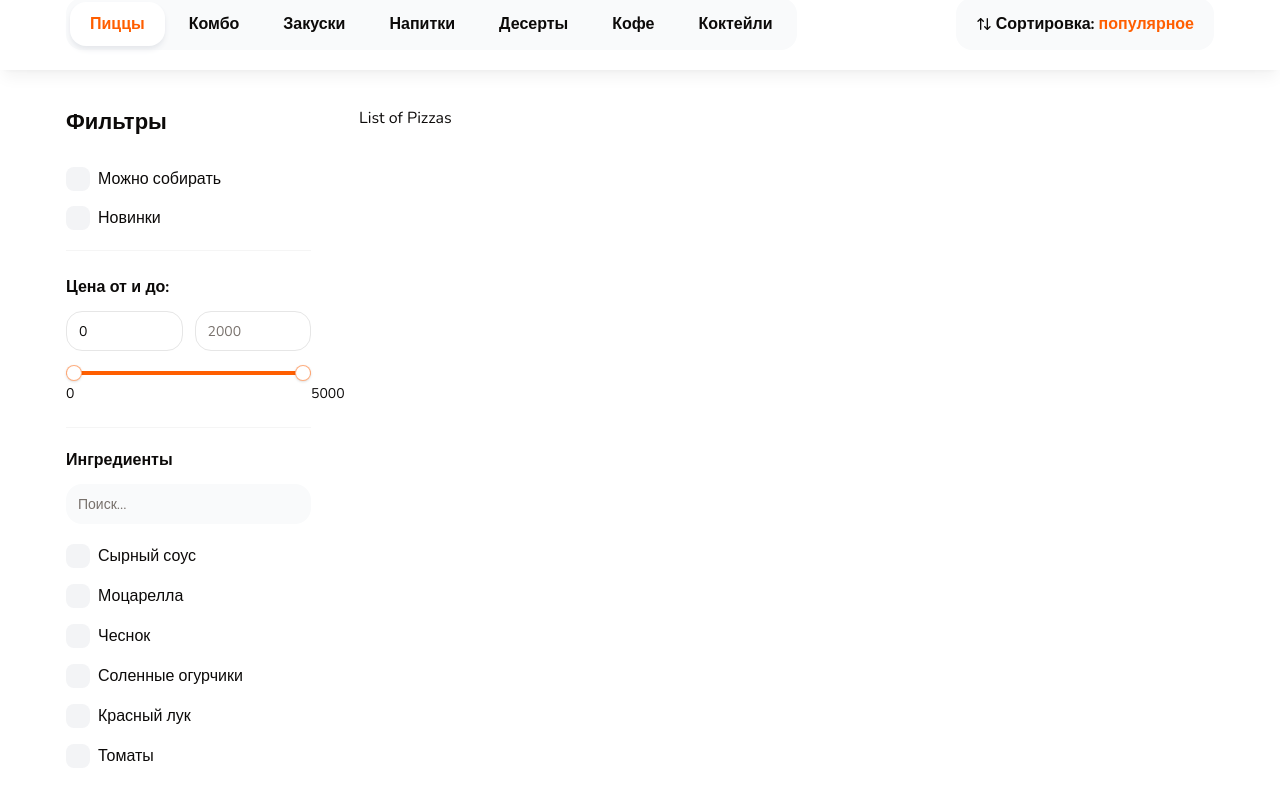
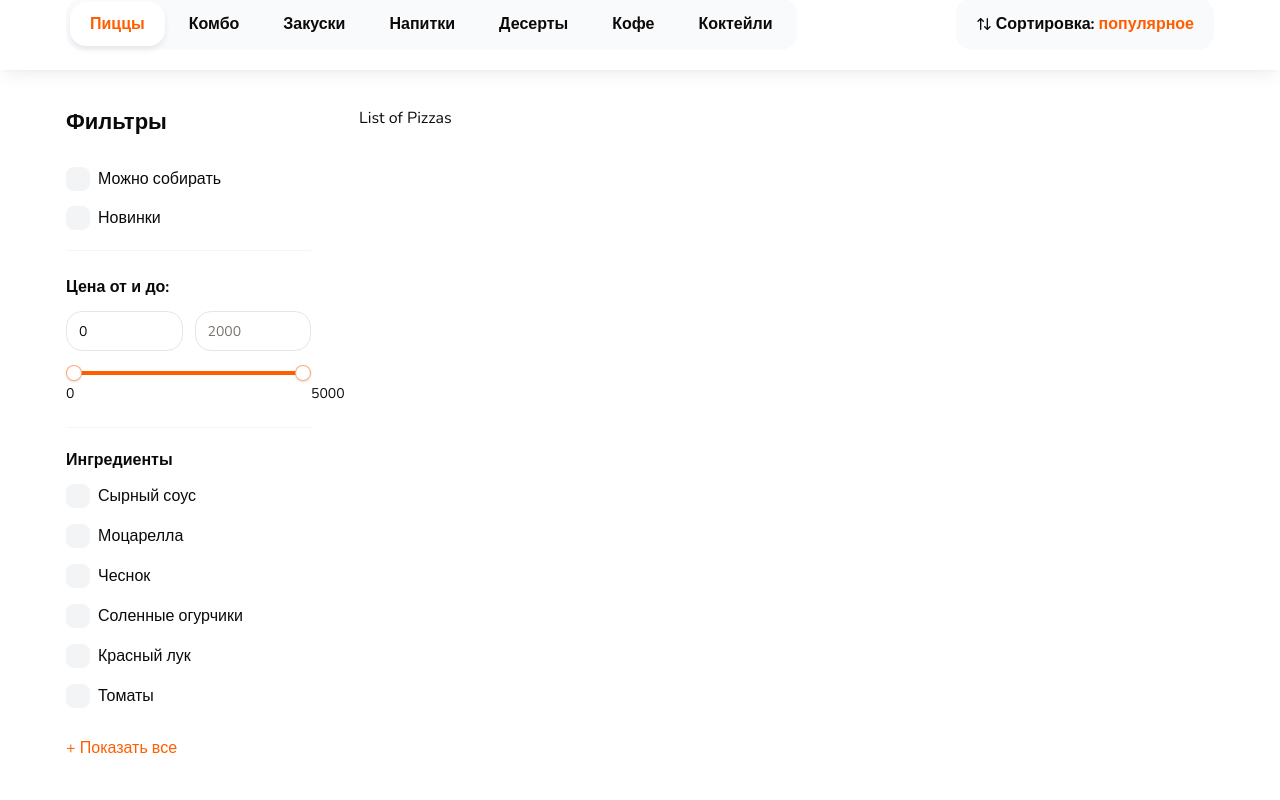
Before and after one commit to KTDKasp/next-pizza-app, a Next.js app: page / in a window 1280 px wide. Shown: the part 242-1042 px from the top of the page. Built offline with nearby package versions, Linux system fonts and the light colour scheme.

Commit message:
Создали группу фильтров

```diff
--- a/src/components/shared/checkbox-filters-group.tsx
+++ b/src/components/shared/checkbox-filters-group.tsx
@@ -9,7 +9,7 @@ type Item = FilterCheckboxProps;
 interface Props {
 	title: string;
 	items: Item[];
-  defaultItems?: Item[];
+	defaultItems: Item[];
 	limit?: number;
 	loading?: boolean;
 	searchInputPlaceholder?: string;
@@ -32,18 +32,32 @@ export const CheckboxFiltersGroup: React.FC<Props> = ({
 	selected,
 	name,
 }) => {
+	const [showAll, setShowAll] = React.useState<boolean>(false);
+  const [searchValue, setSearchValue] = React.useState<string>('');
+
+  const handleSearchValue = (e: React.ChangeEvent<HTMLInputElement>) => {
+    setSearchValue(e.target.value);
+  }
+
+  const ingridientList = showAll ? items.filter(item => item.text.toLowerCase().includes(searchValue.toLowerCase())) : defaultItems.slice(0, limit);
 
 	return (
 		<div className={className}>
 			<p className="font-bold mb-3">{title}</p>
 
-      <div className='mb-5'>
-        <Input placeholder={searchInputPlaceholder} className='bg-gray-50 border-none'/>
+			{showAll && (
+				<div className="mb-5">
+					<Input
+            onChange={(e) => handleSearchValue(e)}
+            value={searchValue}
+						placeholder={searchInputPlaceholder}
+						className="bg-gray-50 border-none"
+					/>
 				</div>
+			)}
 
-      <div className='flex flex-col gap-4 max-h-96 pr-2 overflow-auto scrollbar'>
-        {
-          items.map((item, index) => (
+			<div className="flex flex-col gap-4 max-h-96 pr-2 overflow-auto scrollbar">
+				{ingridientList.map((item, index) => (
 					<FilterCheckbox
 						onCheckedChange={(ids) => console.log(ids)}
 						text={item.text}
@@ -53,8 +67,15 @@ export const CheckboxFiltersGroup: React.FC<Props> = ({
 						key={String(item.value)}
 						name={item.name}
 					/>
-          ))
-        }
+				))}
+
+        {items.length > limit && (
+          <div className={showAll ? 'border-t border-t-neutral-100 mt-4' : ''}>
+            <button onClick={() => setShowAll(!showAll)} className='text-primary mt-3'>
+              {showAll ? 'Скрыть' : '+ Показать все'}
+            </button>
+          </div>
+        )}
 			</div>
 		</div>
 	);
--- a/src/components/shared/filters.tsx
+++ b/src/components/shared/filters.tsx
@@ -82,6 +82,30 @@ export const Filters: React.FC<FiltersProps> = ({ className, ...props }) => {
 					{
 						text: 'Томаты',
 						value: '6',
+					},
+					{
+						text: 'Сырный соус',
+						value: '1',
+					},
+					{
+						text: 'Моцарелла',
+						value: '2',
+					},
+					{
+						text: 'Чеснок',
+						value: '3',
+					},
+					{
+						text: 'Соленные огурчики',
+						value: '4',
+					},
+					{
+						text: 'Красный лук',
+						value: '5',
+					},
+					{
+						text: 'Томаты',
+						value: '6',
 					}
 				]}
 			/>
--- /dev/null
+++ b/src/components/shared/product-card.tsx
@@ -0,0 +1,13 @@
+import React from 'react'
+
+interface ProductCardProps extends React.DetailedHTMLProps<React.HTMLAttributes<HTMLDivElement>, HTMLDivElement> {
+
+}
+
+export const ProductCard: React.FC<ProductCardProps> = ({...props}) => {
+	return (
+		<div {...props}>
+
+		</div>
+	)
+}
```
Lines whose indentation alone changed are shown as unchanged.
